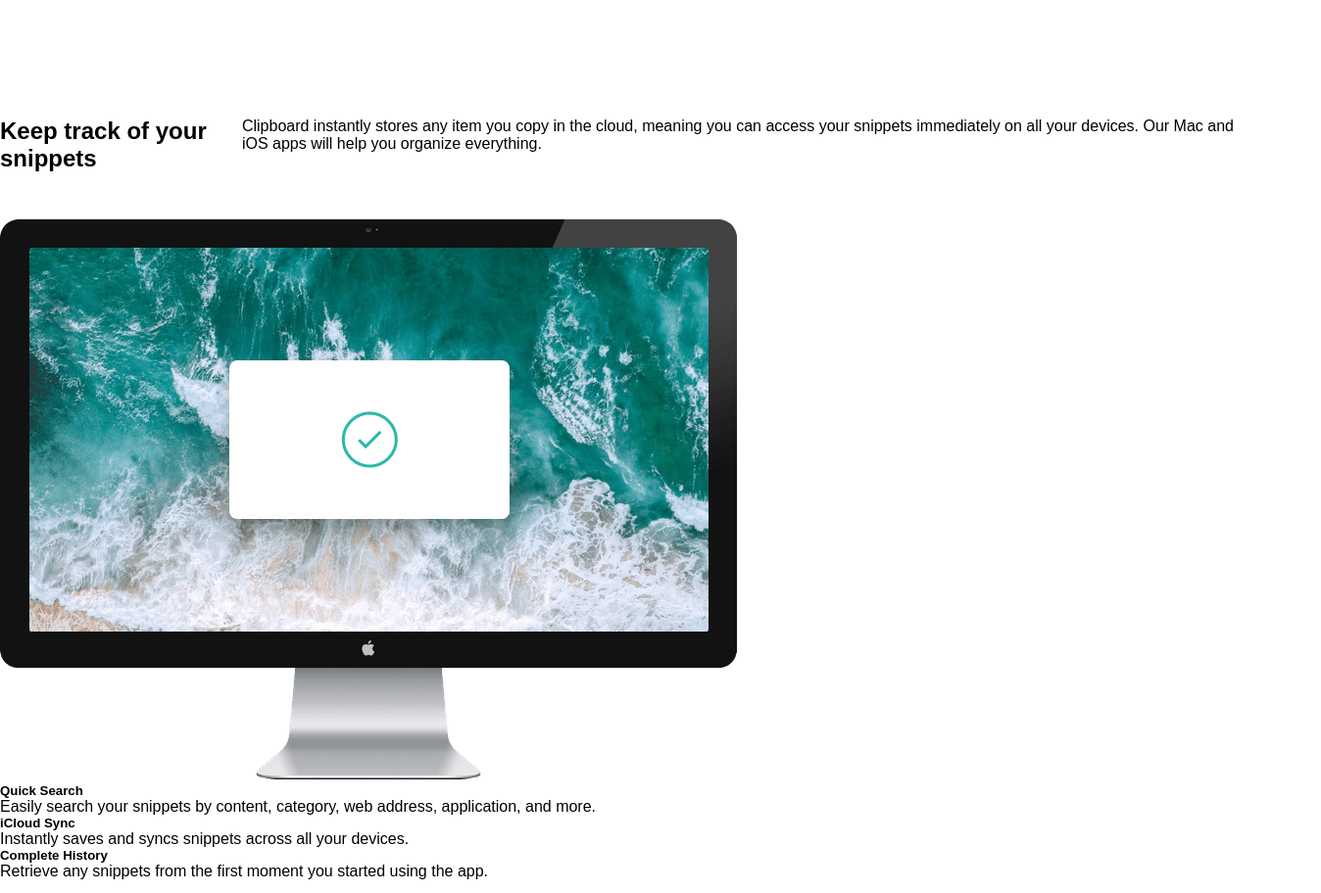
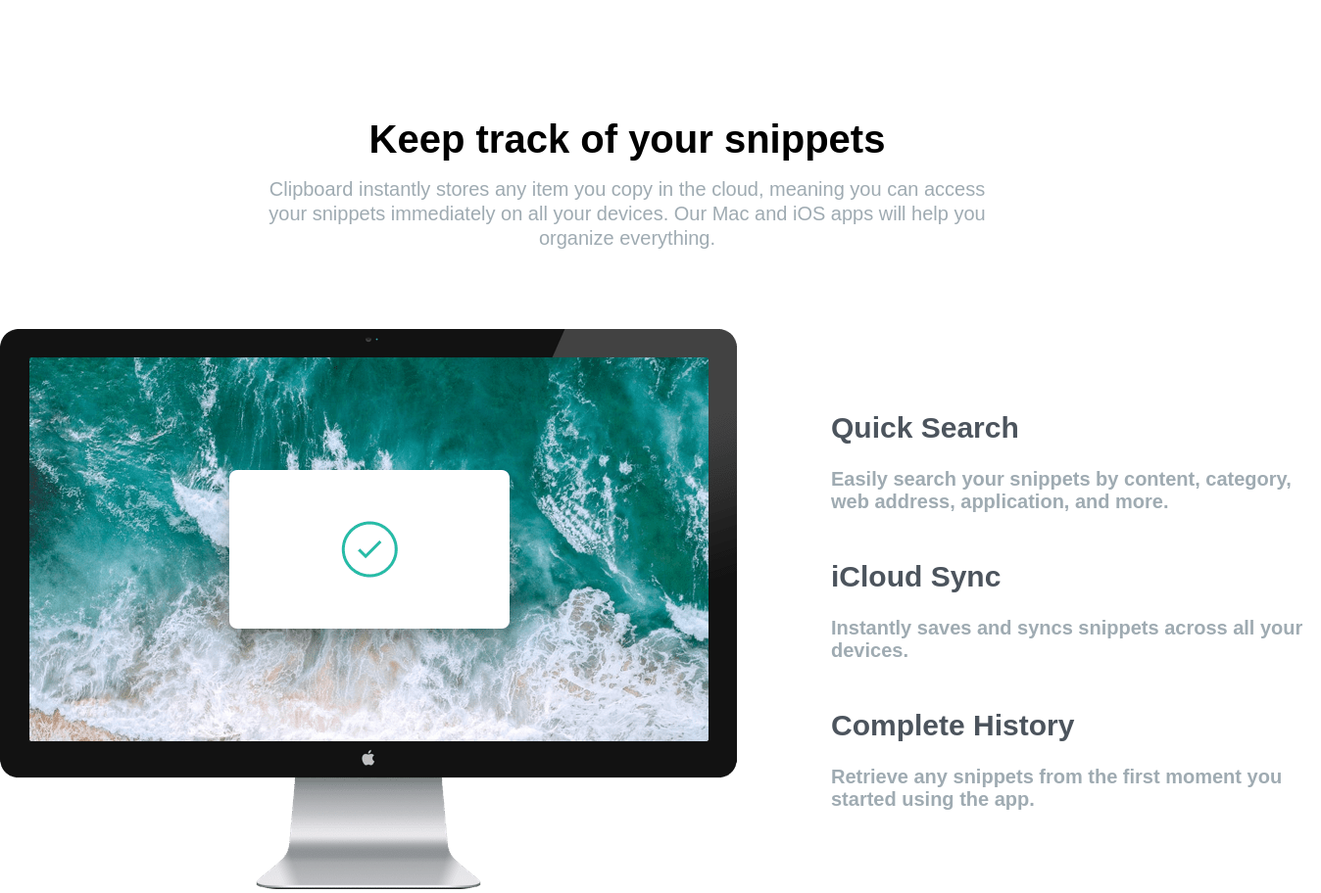
Before and after one commit to DmysteriousCoder/Clipboard-landing-page, a plain HTML site: page index.html in a window 1280 px wide. Shown: the part 680-1592 px from the top of the page at 98% size, 1348 px wide, since content can reach past the window. Drawn offline with Linux system fonts and the light colour scheme; a web font is replaced by a local one.

Commit message:
Updated index.html and style.css files with new HTML comments and CSS styles

```diff
--- a/index.html
+++ b/index.html
@@ -131,6 +131,17 @@
 
 
     <!--
+        access cont
+    -->
+
+    <div class="access-cont">
+
+
+
+    </div>
+
+
+    <!--
         js
     -->
 
--- a/style.css
+++ b/style.css
@@ -92,9 +92,59 @@ button.second {
     display: flex;
     justify-content: center;
     flex-direction: column;
-    gap: 3em;
+    gap: 5em;
 }
 
 .hero .head {
     display: flex;
+    flex-direction: column;
+    justify-content: center;
+    align-items: center;
+    gap: 1em;
 }
+
+.hero .head h2 {
+    font-size: 40px;
+}
+
+.hero .head p {
+    width: 750px;
+    text-align: center;
+    color: hsl(201, 11%, 66%);
+    line-height: 25px;
+    font-size: 20px;
+}
+
+.hero .body {
+    display: flex;
+    align-items: center;
+    gap: 6em;
+}
+
+.hero .body p {
+    width: 500px;
+}
+
+.hero .body .texts {
+    display: flex;
+    flex-direction: column;
+    gap: 3em;
+}
+
+.hero .body .text {
+    display: flex;
+    flex-direction: column;
+    gap: 1.5em;
+}
+
+.hero .body .text h5 {
+    font-size: 30px;
+    font-weight: 600;
+    color: hsl(210, 10%, 33%);
+}
+
+.hero .body .text p {
+    font-size: 20px;
+    font-weight: 600;
+    color: hsl(201, 11%, 66%);
+}
```
